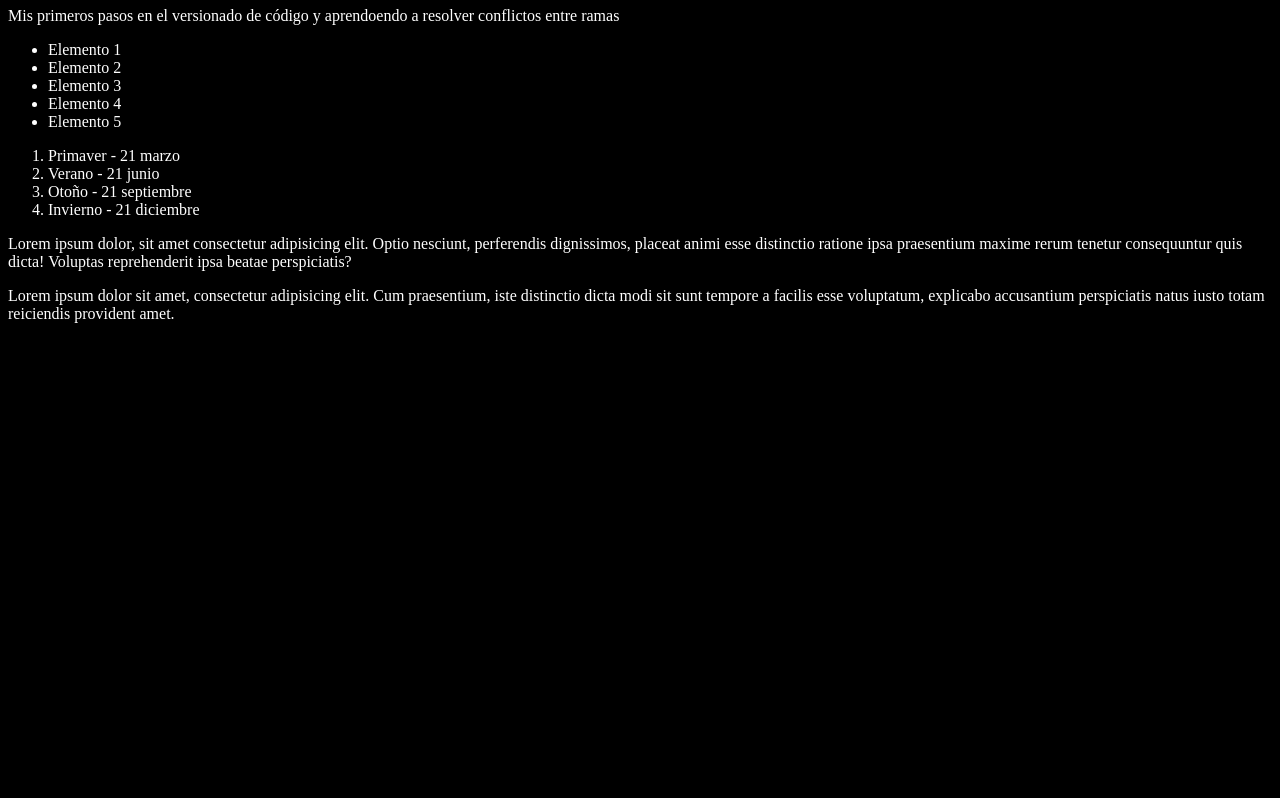
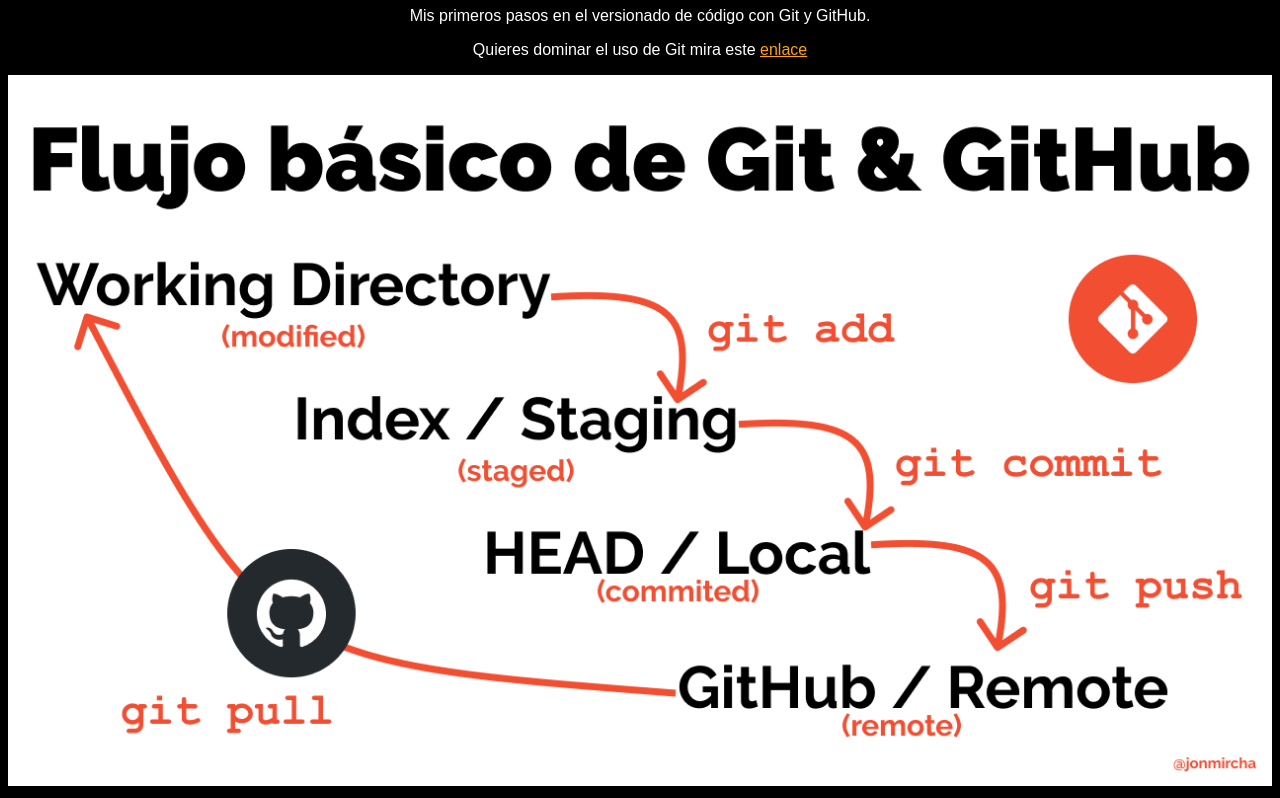
Before and after one commit to jlgarcia0308/youtube-git, a plain HTML site: page index.html in a window 1280 px wide. Shown: the part 73-871 px from the top of the page. Before the commit the page ends 800 px from the top, so only its background shows below. Drawn offline with Linux system fonts and the light colour scheme.

Commit message:
Agregando imagen de flujo Git y poniendo chulo el index.html

```diff
--- a/index.html
+++ b/index.html
@@ -9,35 +9,12 @@
   </head>
   <body>
     <h1>Aprendiendo Git</h1>
+    <p>Mis primeros pasos en el versionado de código con Git y GitHub.</p>
     <p>
-      Mis primeros pasos en el versionado de código y aprendoendo a resolver
-      conflictos entre ramas
+      Quieres dominar el uso de Git mira este
+      <a href="https://jonmircha.com/git" target="_blank">enlace</a>
     </p>
-    <ul>
-      <li>Elemento 1</li>
-      <li>Elemento 2</li>
-      <li>Elemento 3</li>
-      <li>Elemento 4</li>
-      <li>Elemento 5</li>
-    </ul>
-    <ol>
-      <li>Primaver - 21 marzo</li>
-      <li>Verano - 21 junio</li>
-      <li>Otoño - 21 septiembre</li>
-      <li>Invierno - 21 diciembre</li>
-    </ol>
-    <p>
-      Lorem ipsum dolor, sit amet consectetur adipisicing elit. Optio nesciunt,
-      perferendis dignissimos, placeat animi esse distinctio ratione ipsa
-      praesentium maxime rerum tenetur consequuntur quis dicta! Voluptas
-      reprehenderit ipsa beatae perspiciatis?
-    </p>
-    <p>
-      Lorem ipsum dolor sit amet, consectetur adipisicing elit. Cum praesentium,
-      iste distinctio dicta modi sit sunt tempore a facilis esse voluptatum,
-      explicabo accusantium perspiciatis natus iusto totam reiciendis provident
-      amet.
-    </p>
+    <img src="git-flow.png" alt="Flujo básico de Git" />
     <script src="index.js"></script>
   </body>
 </html>
--- a/style.css
+++ b/style.css
@@ -1,4 +1,18 @@
 html {
   background-color: #000;
   color: #fff;
+  font-family: sans-serif;
+  text-align: center;
 }
+
+a {
+  color: orange;
+}
+
+a:hover {
+  color: orangered;
+}
+
+img {
+  max-width: 100%;
+}
```
Also changed, not shown: git-flow.png (added).
